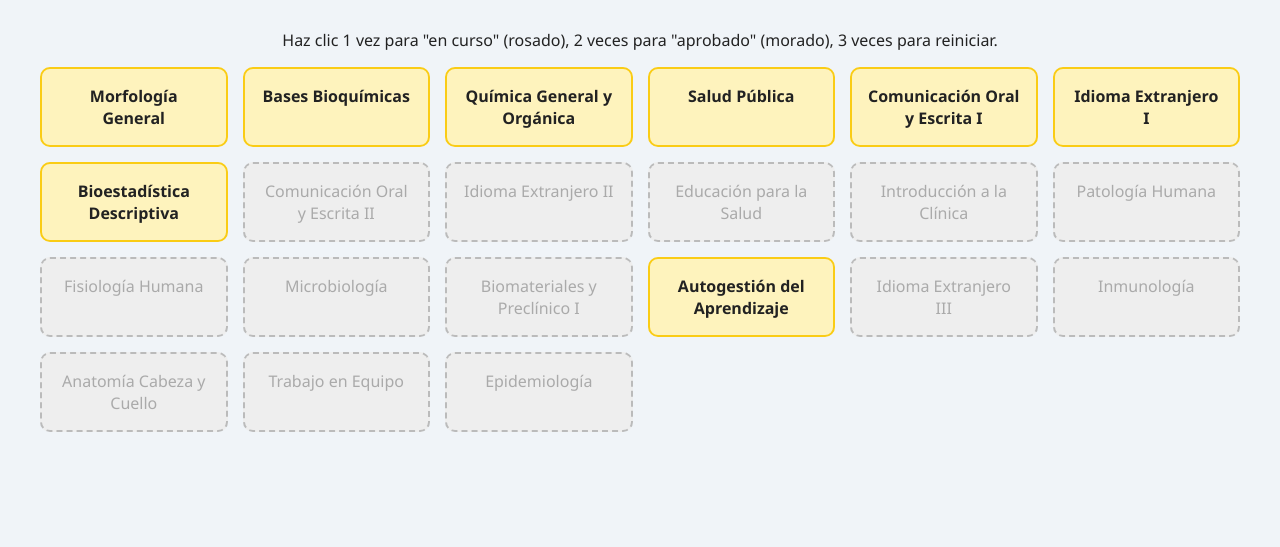
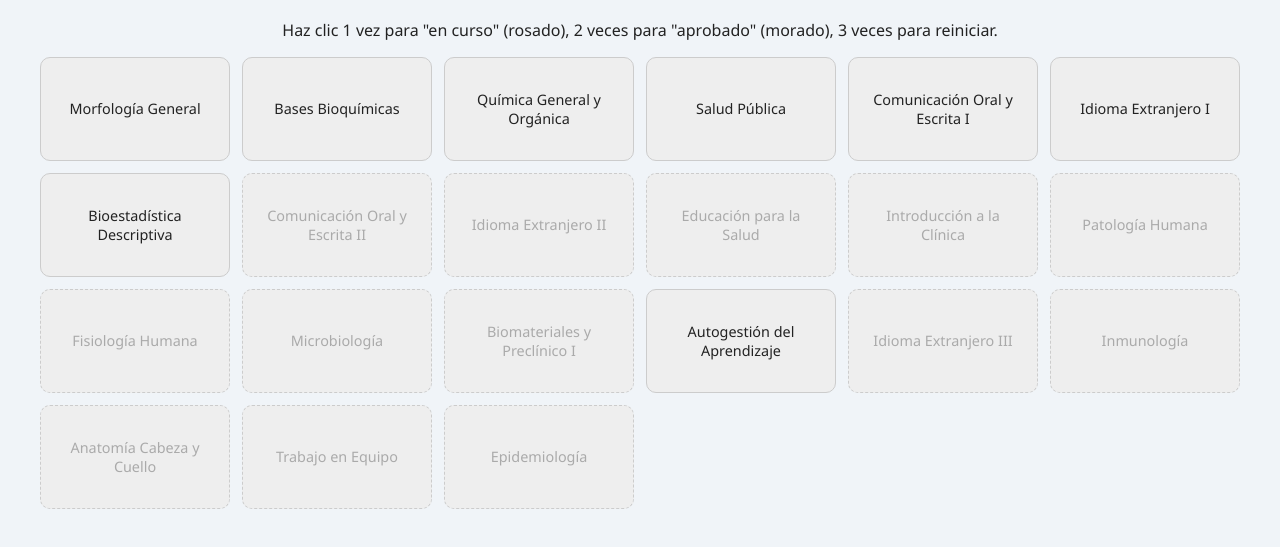
Before and after one commit to catikaat/malla-odontoo, a plain HTML site: page index.html in a window 1280 px wide. Shown: the part 107-654 px from the top of the page. Drawn offline with Linux system fonts and the light colour scheme.

Commit message:
Update style.css

```diff
--- a/style.css
+++ b/style.css
@@ -6,47 +6,48 @@ body {
   padding: 2rem;
 }
 
-h1 {
-  margin-bottom: 2rem;
-}
-
 .grid-container {
   display: grid;
   grid-template-columns: repeat(6, 1fr);
-  gap: 15px;
-  max-width: 1200px;
+  gap: 12px;
+  max-width: 1300px;
   margin: auto;
 }
 
 .ramo {
   padding: 1rem;
   border-radius: 10px;
-  background-color: #ddd;
-  border: 2px solid #ccc;
   cursor: pointer;
-  transition: all 0.3s ease;
-  user-select: none;
+  transition: transform 0.2s;
+  min-height: 70px;
+  display: flex;
+  align-items: center;
+  justify-content: center;
+  font-size: 0.9rem;
+  text-align: center;
+  border: 1px solid #ccc;
+  background: #eee;
 }
 
 .ramo:hover {
   transform: scale(1.05);
 }
 
-.ramo.aprobado {
-  text-decoration: line-through;
-  background-color: #b7e4c7;
-  color: #4a4a4a;
+.bloqueado {
+  background-color: #eee;
+  color: #aaa;
+  border: 1px dashed #ccc;
 }
 
-.ramo.bloqueado {
-  background-color: #eee;
-  color: #aaa;
-  border: 2px dashed #bbb;
-  cursor: not-allowed;
+.en-curso {
+  background-color: #f8c8dc;
+  color: #000;
+  border: 1px solid #f48fb1;
 }
 
-.ramo.desbloqueado {
-  background-color: #fef3bd;
-  border-color: #facc15;
-  font-weight: bold;
+.aprobado {
+  background-color: #9575cd;
+  color: #fff;
+  text-decoration: line-through;
+  border: 1px solid #7e57c2;
 }
```
